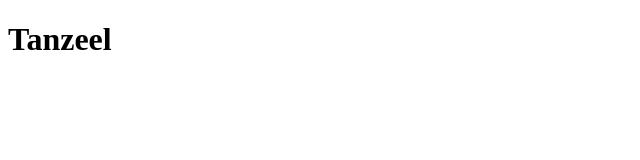
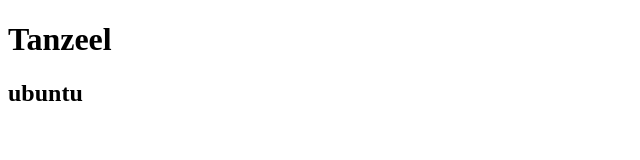
Before and after one commit to SameedUllah/Zero-Semester, a plain HTML site: page index.html in a window 1280 px wide. Shown: the whole page, without its empty margins (0-640 px from the left). Drawn offline with Linux system fonts and the light colour scheme.

Commit message:
added heading ubuntu

```diff
--- a/index.html
+++ b/index.html
@@ -7,5 +7,6 @@
 </head>
 <body>
     <h1>Tanzeel</h1>
+    <h2>ubuntu</h2>
 </body>
 </html>
```
